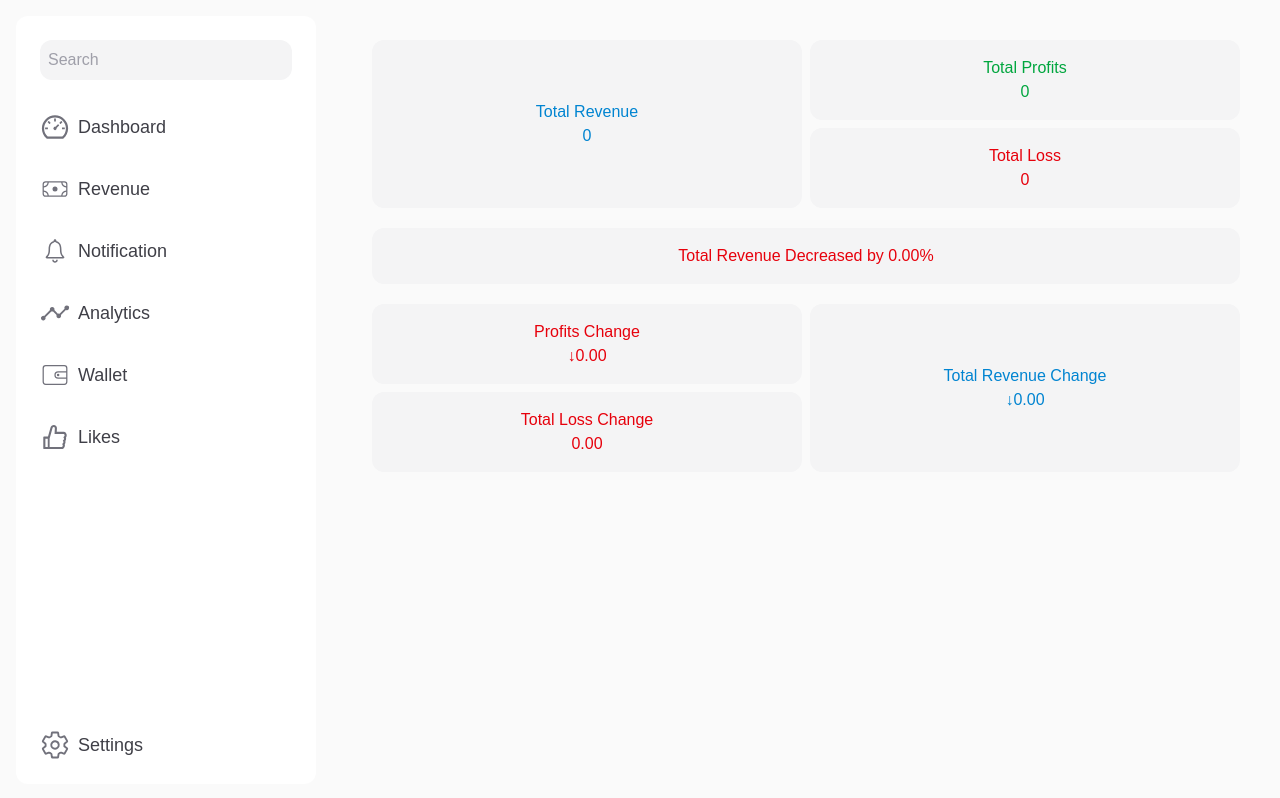
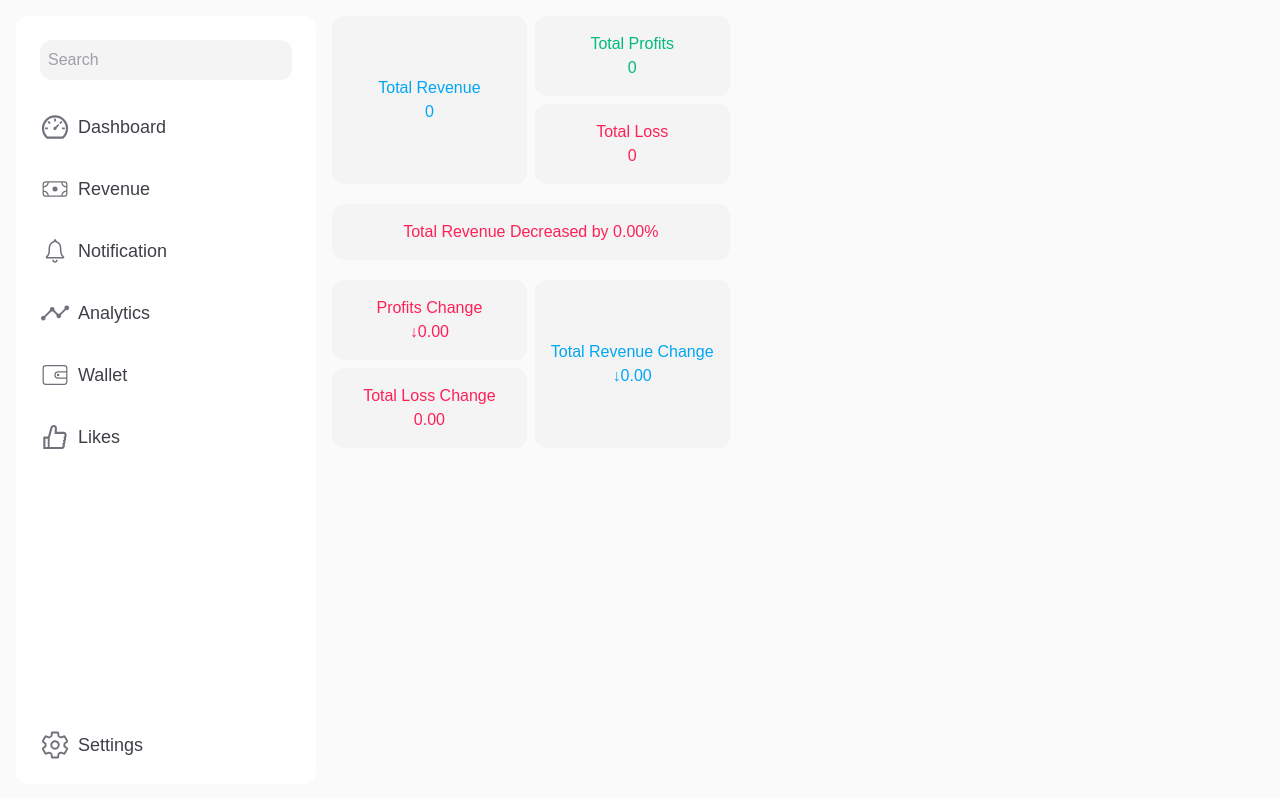
Before and after one commit to deepdeb/next-realtime-dashboard-frontend, a Next.js app: page /revenue in a window 1280 px wide. Built offline with nearby package versions, Linux system fonts and the light colour scheme; no server answers.

Commit message:
moved dashboard cards to different component and minor style changes

```diff
--- a/app/revenue/page.tsx
+++ b/app/revenue/page.tsx
@@ -1,94 +1,10 @@
-"use client"
-
-import { useSocketData } from "@/context/SocketDataContext"
+import DashBoardCards from "@/components/DashBoardCards";
 
 export default function Revenue() {
-    const { data, percentageChange } = useSocketData()
-
-    const totalRevenue = data?.reduce((acc, curr) => acc + curr.totalRevenue, 0);
-    const totalProfits = data?.reduce((acc, curr) => acc + curr.profit, 0);
-    const totalLoss = data?.reduce((acc, curr) => acc + curr.loss, 0);
-
-    const changeTotalRevenue = percentageChange?.changeTotalRevenue ?? 0;
-    const changeProfit = percentageChange?.changeProfit ?? 0;
-    const changeLoss = percentageChange?.changeLoss ?? 0;
 
     return (
-        <div className="flex flex-col items-center space-y-5 w-full p-10">
-            <div className="grid grid-cols-2 gap-2 w-full">
-                <div className="rounded-xl bg-zinc-100 p-4 text-sky-600 w-full flex items-center justify-center">
-                    <div>
-                        <p className="text-center">Total Revenue</p>
-                        <p className="text-center">{totalRevenue}</p>
-                    </div>
-                </div>
-
-                <div className="grid gap-2">
-                    <div className="rounded-xl bg-zinc-100 p-4 text-green-600 w-full">
-                        <p className="text-center">Total Profits</p>
-                        <p className="text-center">{totalProfits}</p>
-                    </div>
-                    <div className="rounded-xl bg-zinc-100 p-4 text-red-600 w-full">
-                        <p className="text-center">Total Loss</p>
-                        <p className="text-center">{totalLoss}</p>
-                    </div>
-                </div>
-            </div>
-
-            <div className="rounded-xl bg-zinc-100 p-4 w-full">
-                {changeTotalRevenue > 0 ? (
-                    <p className="text-center text-green-600">
-                        Total Revenue Increased by&nbsp;
-                        {changeTotalRevenue.toFixed(2)}%
-                    </p>
-                ) : (
-                    <p className="text-center text-red-600">
-                        Total Revenue Decreased by&nbsp;
-                        {changeTotalRevenue.toFixed(2)}%
-                    </p>
-                )}
-            </div>
-
-            <div className="grid grid-cols-2 gap-2 w-full">
-                <div className="grid gap-2">
-                    <div
-                        className={`rounded-xl bg-zinc-100 p-4 ${changeProfit > 0
-                            ? "text-green-600"
-                            : "text-red-600"
-                            } w-full`}
-                    >
-                        <p className="text-center">Profits Change</p>
-                        <p className="text-center">
-                            {changeProfit > 0 ? <span>&uarr;</span> : <span>&darr;</span>}
-                            {changeProfit.toFixed(2)}
-                        </p>
-                    </div>
-                    <div
-                        className={`rounded-xl bg-zinc-100 p-4 ${changeLoss < 0
-                            ? "text-green-600"
-                            : "text-red-600"
-                            } w-full`}
-                    >
-                        <p className="text-center">Total Loss Change</p>
-                        <p className="text-center">
-                            {changeLoss.toFixed(2)}
-                        </p>
-                    </div>
-                </div>
-                <div className="rounded-xl bg-zinc-100 p-4 text-sky-600 w-full flex items-center justify-center">
-                    <div>
-                        <p className="text-center">Total Revenue Change</p>
-                        <p className="text-center">
-                            {changeTotalRevenue > 0 ? (
-                                <span>&uarr;</span>
-                            ) : (
-                                <span>&darr;</span>
-                            )}
-                            {changeTotalRevenue.toFixed(2)}
-                        </p>
-                    </div>
-                </div>
-            </div>
+        <div>
+            <DashBoardCards />
         </div>
     );
 }
--- a/components/BarChartCanvas.tsx
+++ b/components/BarChartCanvas.tsx
@@ -33,8 +33,8 @@ export const BarChartCanvas = ({ data }: { data: ServerData[] }) => {
                 />
                 <Legend/>
                 <Bar dataKey="totalRevenue" stackId="a" fill="#0EA5E9" /> {/* sky-500 */}
-                <Bar dataKey="profit" stackId="b" fill="#10B981" /> {/* emerald-600 */}
-                <Bar dataKey="loss" stackId="c" fill="#F43F5E" /> {/* rose-600 */}
+                <Bar dataKey="profit" stackId="b" fill="#10B981" /> {/* emerald-500 */}
+                <Bar dataKey="loss" stackId="c" fill="#F43F5E" /> {/* rose-500 */}
             </BarChart>
         </ResponsiveContainer>
     );
--- /dev/null
+++ b/components/DashBoardCards.tsx
@@ -0,0 +1,93 @@
+"use client"
+import { useSocketData } from "@/context/SocketDataContext";
+
+export default function DashBoardCards() {
+    const { data, percentageChange } = useSocketData()
+
+    const totalRevenue = data?.reduce((acc, curr) => acc + curr.totalRevenue, 0);
+    const totalProfits = data?.reduce((acc, curr) => acc + curr.profit, 0);
+    const totalLoss = data?.reduce((acc, curr) => acc + curr.loss, 0);
+
+    const changeTotalRevenue = percentageChange?.changeTotalRevenue ?? 0;
+    const changeProfit = percentageChange?.changeProfit ?? 0;
+    const changeLoss = percentageChange?.changeLoss ?? 0;
+
+    return (
+        <div className="flex flex-col items-center space-y-5 w-full my-4">
+            <div className="grid grid-cols-2 gap-2 w-full">
+                <div className="rounded-xl bg-zinc-100 p-4 text-sky-500 w-full flex items-center justify-center">
+                    <div>
+                        <p className="text-center">Total Revenue</p>
+                        <p className="text-center">{totalRevenue}</p>
+                    </div>
+                </div>
+
+                <div className="grid gap-2">
+                    <div className="rounded-xl bg-zinc-100 p-4 text-emerald-500 w-full">
+                        <p className="text-center">Total Profits</p>
+                        <p className="text-center">{totalProfits}</p>
+                    </div>
+                    <div className="rounded-xl bg-zinc-100 p-4 text-rose-500 w-full">
+                        <p className="text-center">Total Loss</p>
+                        <p className="text-center">{totalLoss}</p>
+                    </div>
+                </div>
+            </div>
+
+            <div className="rounded-xl bg-zinc-100 p-4 w-full">
+                {changeTotalRevenue > 0 ? (
+                    <p className="text-center text-emerald-500">
+                        Total Revenue Increased by&nbsp;
+                        {changeTotalRevenue.toFixed(2)}%
+                    </p>
+                ) : (
+                    <p className="text-center text-rose-500">
+                        Total Revenue Decreased by&nbsp;
+                        {changeTotalRevenue.toFixed(2)}%
+                    </p>
+                )}
+            </div>
+
+            <div className="grid grid-cols-2 gap-2 w-full">
+                <div className="grid gap-2">
+                    <div
+                        className={`rounded-xl bg-zinc-100 p-4 ${changeProfit > 0
+                            ? "text-emerald-500"
+                            : "text-rose-500"
+                            } w-full`}
+                    >
+                        <p className="text-center">Profits Change</p>
+                        <p className="text-center">
+                            {changeProfit > 0 ? <span>&uarr;</span> : <span>&darr;</span>}
+                            {changeProfit.toFixed(2)}
+                        </p>
+                    </div>
+                    <div
+                        className={`rounded-xl bg-zinc-100 p-4 ${changeLoss < 0
+                            ? "text-emerald-500"
+                            : "text-rose-500"
+                            } w-full`}
+                    >
+                        <p className="text-center">Total Loss Change</p>
+                        <p className="text-center">
+                            {changeLoss.toFixed(2)}
+                        </p>
+                    </div>
+                </div>
+                <div className="rounded-xl bg-zinc-100 p-4 text-sky-500 w-full flex items-center justify-center">
+                    <div>
+                        <p className="text-center">Total Revenue Change</p>
+                        <p className="text-center">
+                            {changeTotalRevenue > 0 ? (
+                                <span>&uarr;</span>
+                            ) : (
+                                <span>&darr;</span>
+                            )}
+                            {changeTotalRevenue.toFixed(2)}
+                        </p>
+                    </div>
+                </div>
+            </div>
+        </div>
+    );
+}
```
